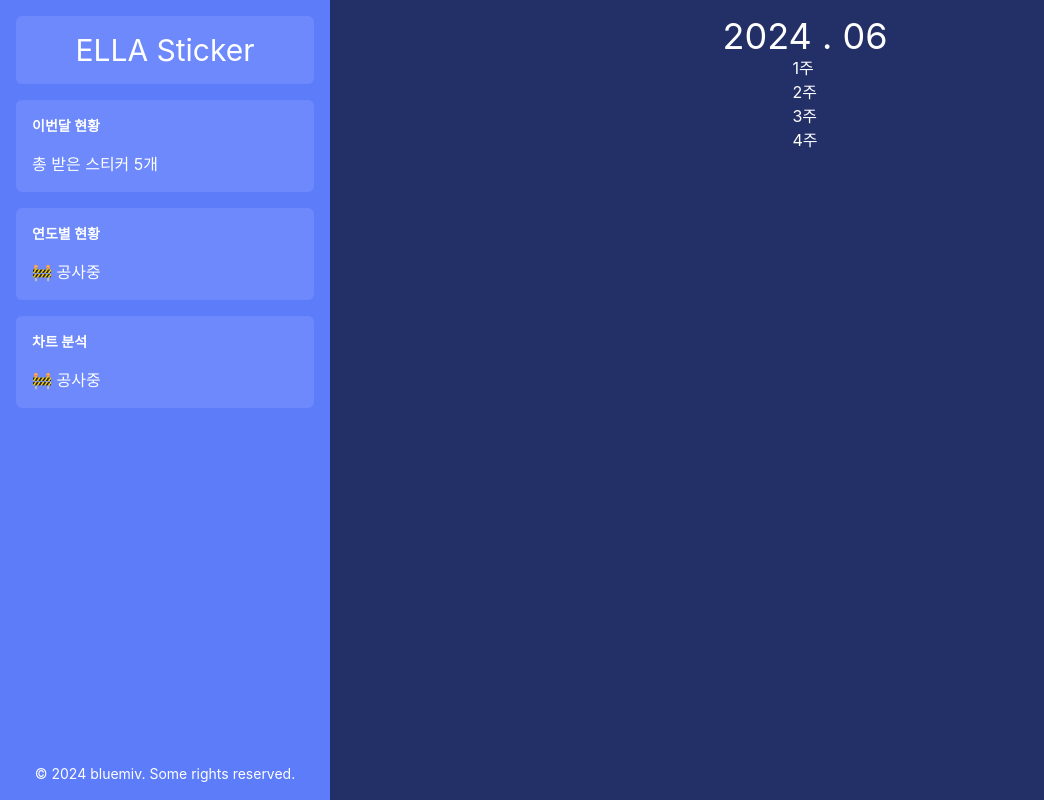
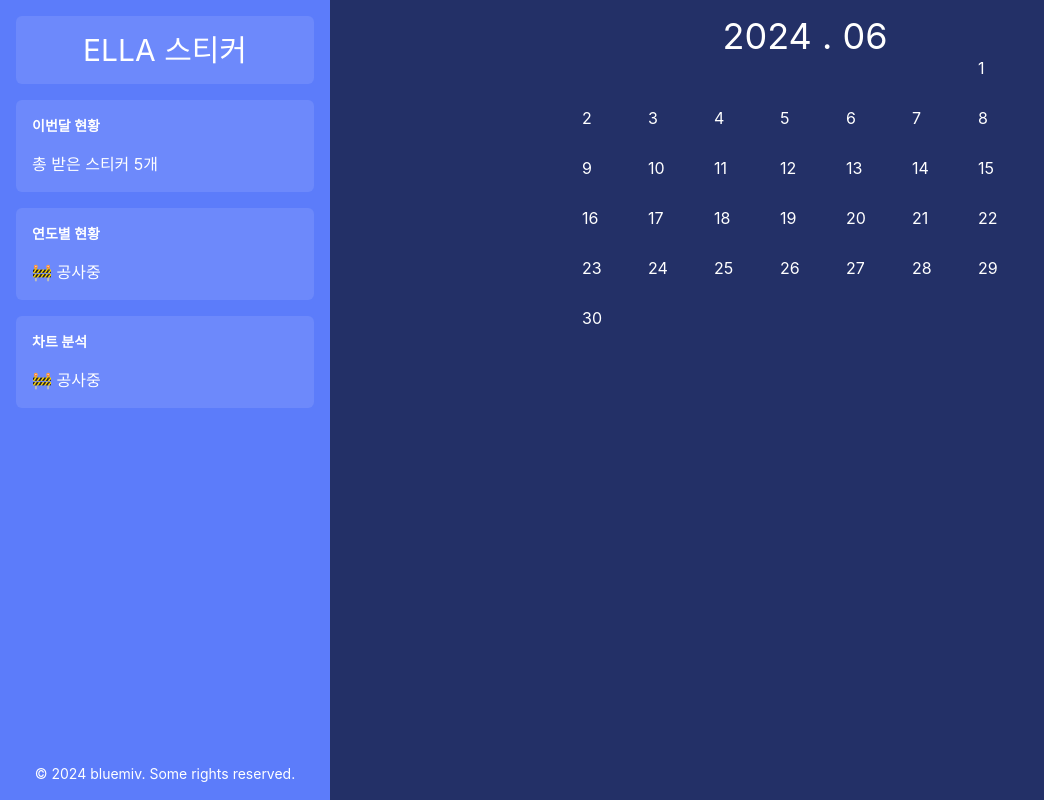
Before and after one commit to bluemiv/ella-sticker, a React (Create React App) app: page / in a window 1280 px wide. Both pictures are taken after a click on the button "엘라". Shown: the whole page, without its empty margins (0-1044 px from the left). Built offline with nearby package versions, Linux system fonts and the light colour scheme.

Commit message:
feat: 달력 추가

```diff
--- a/src/components/StickerCalendarPreview/StickerCalendarPreview.tsx
+++ b/src/components/StickerCalendarPreview/StickerCalendarPreview.tsx
@@ -1,28 +1,54 @@
-import React, { useMemo } from 'react';
+import React, { useMemo, useRef } from 'react';
 import dayjs from 'dayjs';
 
 interface TProps {
-  month?: number;
+  month: number;
 }
 
 const StickerCalendarPreview = ({ month }: TProps) => {
-  const baseDate = dayjs().month(month ?? dayjs().month() + 1);
+  const baseDate = dayjs().month(month - 1);
   const daysInMonth = baseDate.daysInMonth();
 
-  const weeks = useMemo(
-    () =>
-      Array.from({ length: daysInMonth }, (_, idx) => idx + 1).filter(
-        (date) => baseDate.date(date).day() === 0,
-      ).length,
-    [month],
-  );
+  const calendar = useMemo(() => {
+    let curDate = 1;
+    const result = [];
+    while (true) {
+      if (curDate > daysInMonth) break;
+
+      result.push(
+        [0, 1, 2, 3, 4, 5, 6].map((day, j) => {
+          if (curDate > daysInMonth) return null;
+          const isCurDay = dayjs().date(curDate).day() === day;
+          if (isCurDay) {
+            const date = curDate;
+            curDate += 1;
+            return date;
+          }
+          return null;
+        }),
+      );
+    }
+    return result;
+  }, [month]);
+
+  console.log(calendar);
 
   return (
     <div className="flex flex-col items-center">
       <div className="text-4xl">{dayjs().format('YYYY . MM')}</div>
       <div>
-        {Array.from({ length: weeks }).map((_, idx) => {
-          return <div>{idx + 1}주</div>;
+        {calendar.map((week, i) => {
+          return (
+            <div key={i} className="flex gap-md">
+              {week.map((date) => {
+                return (
+                  <div key={[i, date].join('-')} className="w-[50px] h-[50px]">
+                    {!!date ? date : ''}
+                  </div>
+                );
+              })}
+            </div>
+          );
         })}
       </div>
     </div>
--- a/src/layout/Sidebar/Sidebar.tsx
+++ b/src/layout/Sidebar/Sidebar.tsx
@@ -34,7 +34,7 @@ const Sidebar = () => {
     <div className="bg-sidebar-background w-[330px] p-md flex flex-col justify-between h-full">
       <aside className="flex flex-col gap-md">
         <SidebarSection>
-          <div className="text-center text-3xl">{user?.toLocaleUpperCase()} Sticker</div>
+          <div className="text-center text-3xl">{user?.toLocaleUpperCase()} 스티커</div>
         </SidebarSection>
         <SidebarSection title="이번달 현황">
           <div>총 받은 스티커 {totalSticker}개</div>
--- a/src/pages/UserDashboardPage.tsx
+++ b/src/pages/UserDashboardPage.tsx
@@ -4,7 +4,7 @@ import { StickerCalendarPreview } from '../components';
 const UserDashboardPage = () => {
   return (
     <div>
-      <StickerCalendarPreview />
+      <StickerCalendarPreview month={6} />
     </div>
   );
 };
```
